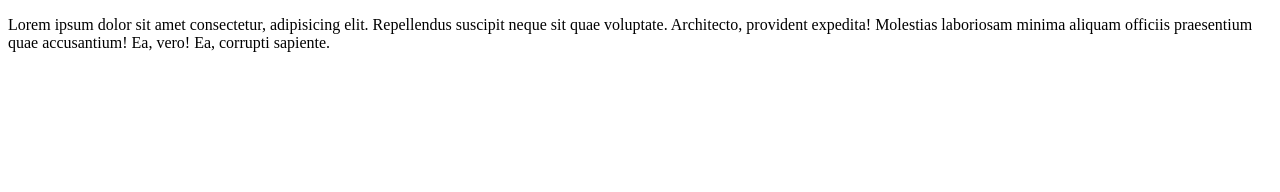
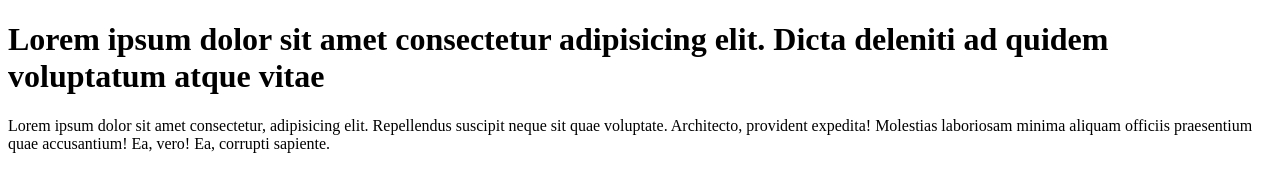
Before and after one commit to pDiazz-dev/Teste-com-Git, a plain HTML site: page index.html in a window 1280 px wide. Drawn offline with Linux system fonts and the light colour scheme.

Commit message:
Teste H1

```diff
--- a/index.html
+++ b/index.html
@@ -6,6 +6,7 @@
     <title>Teste git e github</title>
 </head>
 <body>
+    <h1>Lorem ipsum dolor sit amet consectetur adipisicing elit. Dicta deleniti ad quidem voluptatum atque vitae</h1>
     <p> Lorem ipsum dolor sit amet consectetur, adipisicing elit. Repellendus suscipit neque sit quae voluptate. Architecto, provident expedita! Molestias laboriosam minima aliquam officiis praesentium quae accusantium! Ea, vero! Ea, corrupti sapiente.</p>
 </body>
 </html>
```
